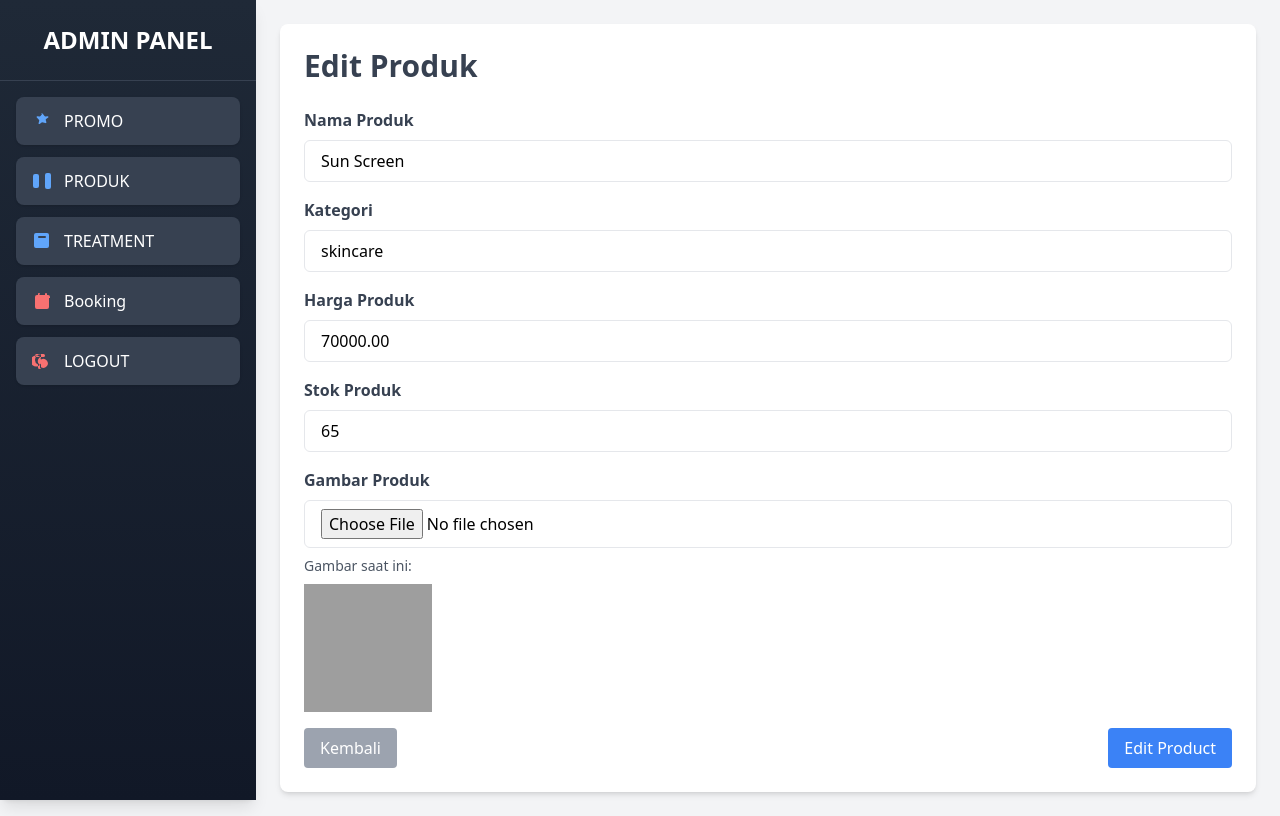
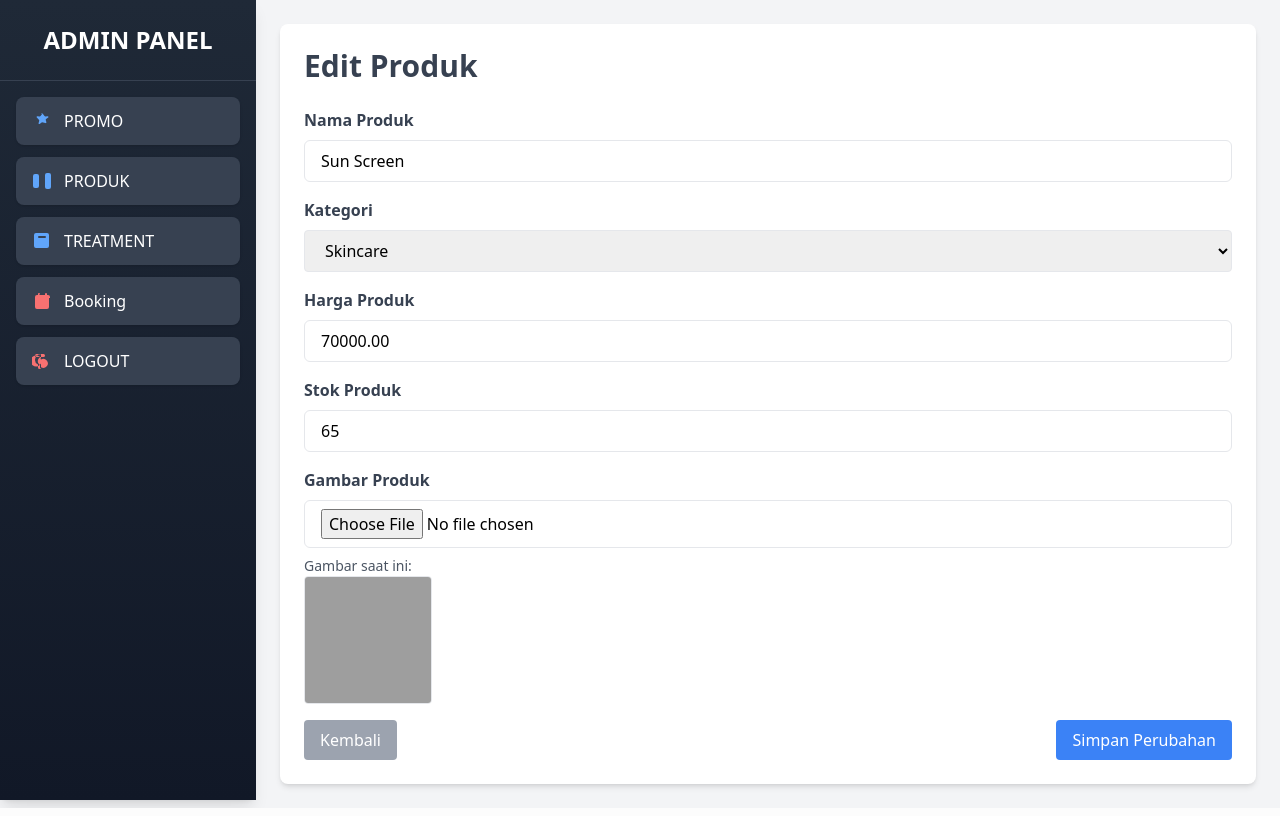
Before and after one commit to ZidanFadla/ProjectKlinikRPL, a PHP site: page /klinik_pweb/admin/products/edit_product.php?id=10 in a window 1280 px wide. Run offline with PHP 8.4, Linux system fonts and the light colour scheme; a user stored in the database is signed in; data comes from the database, SQL or seed files in the repository; some libraries are stand-ins or nearby versions; grey boxes are pictures that could not be loaded.

Commit message:
Edit UI/UX

```diff
--- a/admin/products/edit_product.php
+++ b/admin/products/edit_product.php
@@ -1,12 +1,23 @@
 <?php
 session_start();
 $requiresAdmin = true;
-include '../../auth.php'; // Proteksi akses
-include '../../assets/db/database.php'; // Koneksi database
+include '../../auth.php';
+include '../../assets/db/database.php';
+
+if (!isset($_GET['id']) || empty($_GET['id'])) {
+    die("ID produk tidak ditemukan.");
+}
+
+$id = intval($_GET['id']);
+$result = $conn->query("SELECT * FROM products WHERE id = $id");
+
+if ($result->num_rows === 0) {
+    die("Produk tidak ditemukan.");
+}
+
+$product = $result->fetch_assoc();
 ?>
 
-
-<!-- edit_product.php -->
 <!DOCTYPE html>
 <html lang="en">
 <head>
@@ -16,29 +27,10 @@ include '../../assets/db/database.php'; // Koneksi database
     <script src="https://cdn.tailwindcss.com"></script>
 </head>
 <body class="bg-gray-100">
-    <?php include "../sidebar.php"; ?>
+    <?php include "../sidebar_add_edit.php"; ?>
     <div class="ml-64 p-6">
         <div class="bg-white shadow-md rounded-lg p-6">
             <h1 class="text-3xl font-bold text-gray-700 mb-6">Edit Produk</h1>
-            <?php
-            include '../../auth.php'; // Proteksi akses
-            include '../../assets/db/database.php'; // Koneksi database
-
-            // Pastikan parameter `id` ada
-            if (!isset($_GET['id']) || empty($_GET['id'])) {
-                die("ID produk tidak ditemukan.");
-            }
-
-            $id = intval($_GET['id']);
-            $result = $conn->query("SELECT * FROM products WHERE id = $id");
-
-            // Cek apakah produk ditemukan
-            if ($result->num_rows === 0) {
-                die("Produk tidak ditemukan.");
-            }
-
-            $product = $result->fetch_assoc();
-            ?>
             <form action="update_product.php" method="POST" enctype="multipart/form-data">
                 <input type="hidden" name="id" value="<?= $product['id'] ?>">
                 <div class="mb-4">
@@ -47,7 +39,16 @@ include '../../assets/db/database.php'; // Koneksi database
                 </div>
                 <div class="mb-4">
                     <label class="block text-gray-700 font-semibold mb-2">Kategori</label>
-                    <input type="text" name="category" value="<?= htmlspecialchars($product['category']) ?>" class="w-full px-4 py-2 border rounded-md focus:outline-none focus:ring focus:ring-blue-300" required>
+                    <select name="category" required class="w-full border px-4 py-2 rounded focus:ring-2 focus:ring-blue-400">
+                        <option value="" disabled>Pilih Kategori</option>
+                        <?php
+                        $kategoriList = ["Skincare", "Kosmetik", "Haircare", "Facecare", "Bodycare", "Makeup", "Nailcare", "Fragrance", "Tools", "Tester"];
+                        foreach ($kategoriList as $kategori) {
+                            $selected = ($product['category'] === "Product-$kategori") ? 'selected' : '';
+                            echo "<option value='Product-$kategori' $selected>$kategori</option>";
+                        }
+                        ?>
+                    </select>
                 </div>
                 <div class="mb-4">
                     <label class="block text-gray-700 font-semibold mb-2">Harga Produk</label>
@@ -59,20 +60,35 @@ include '../../assets/db/database.php'; // Koneksi database
                 </div>
                 <div class="mb-4">
                     <label class="block text-gray-700 font-semibold mb-2">Gambar Produk</label>
-                    <input type="file" name="image" class="w-full px-4 py-2 border rounded-md focus:outline-none focus:ring focus:ring-blue-300">
+                    <input type="file" name="image" id="image" class="w-full px-4 py-2 border rounded-md focus:outline-none focus:ring focus:ring-blue-300">
                     <p class="text-sm text-gray-600 mt-2">Gambar saat ini:</p>
-                    <img src="../../uploads/<?= htmlspecialchars($product['image']) ?>" alt="Gambar Produk" class="w-32 h-32 object-cover mt-2">
+                    <div class="flex gap-4 items-center">
+                        <img src="../../uploads/<?= htmlspecialchars($product['image']) ?>" alt="Gambar Produk" class="w-32 h-32 object-cover rounded border">
+                        <img id="preview" class="hidden w-32 h-32 object-cover rounded border" />
+                    </div>
                 </div>
                 <div class="flex justify-between">
                     <a href="../dashboard.php" class="bg-gray-400 text-white py-2 px-4 rounded hover:bg-gray-500 transition">
                         Kembali
                     </a>
                     <button type="submit" class="bg-blue-500 text-white py-2 px-4 rounded hover:bg-blue-600 transition">
-                        Edit Product
+                        Simpan Perubahan
                     </button>
                 </div>
             </form>
         </div>
     </div>
+
+    <script>
+      document.getElementById("image").addEventListener("change", function(e) {
+        const reader = new FileReader();
+        reader.onload = () => {
+          const preview = document.getElementById("preview");
+          preview.src = reader.result;
+          preview.classList.remove("hidden");
+        };
+        reader.readAsDataURL(e.target.files[0]);
+      });
+    </script>
 </body>
 </html>
```
